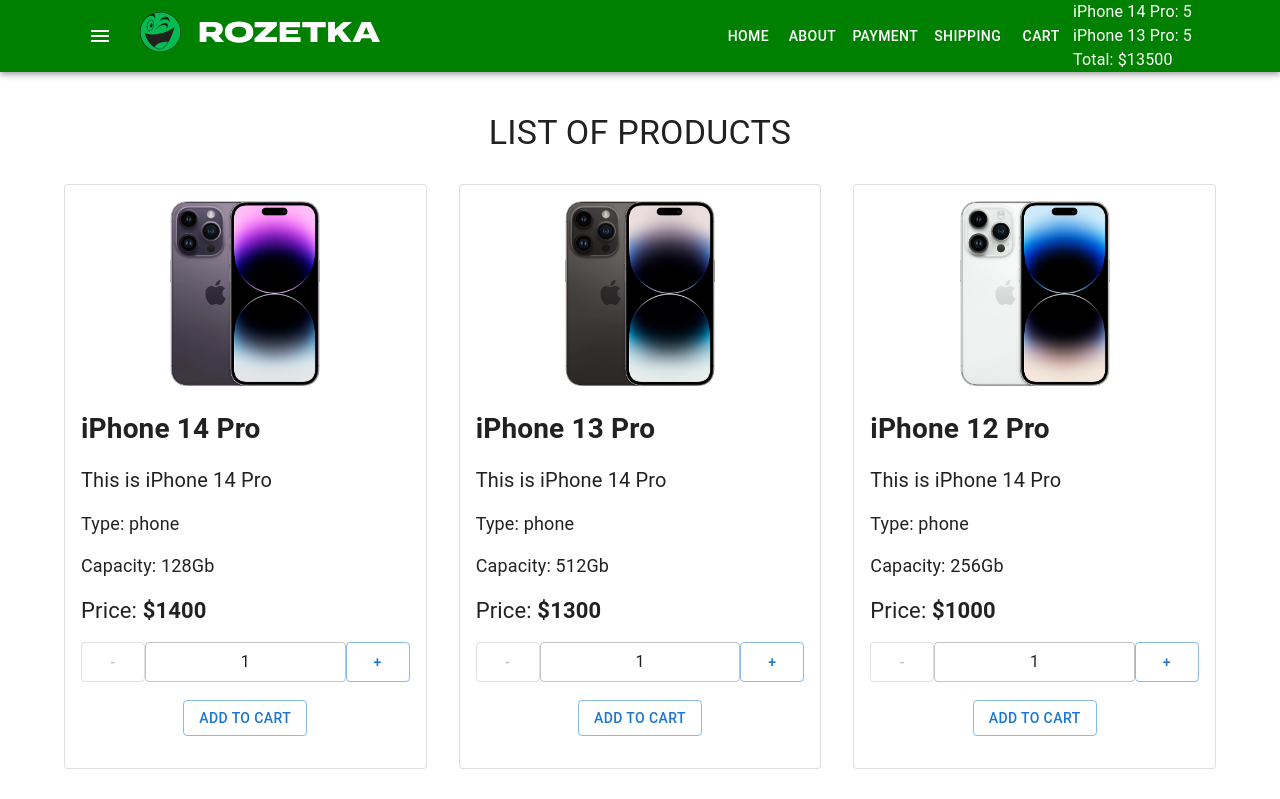
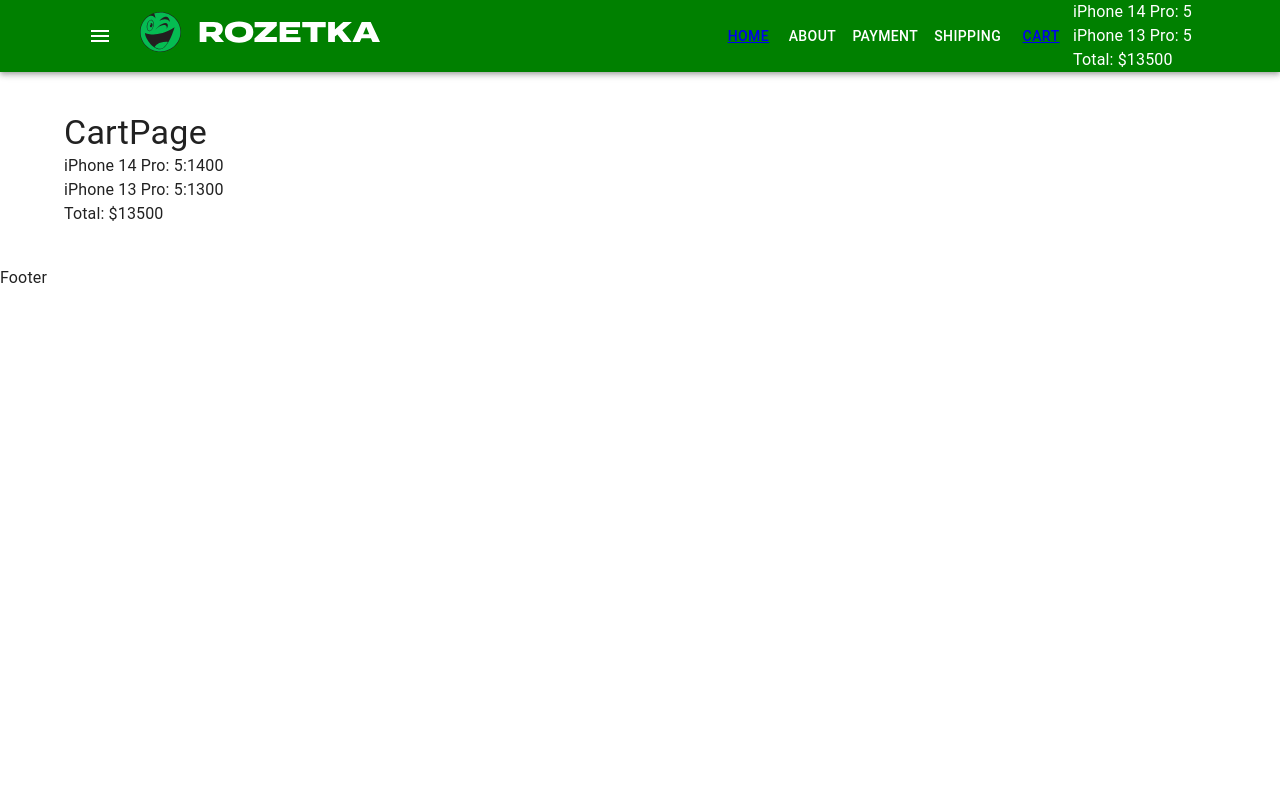
Before and after one commit to DaniaShulga/react-29-11, a React (Create React App) app: page /cart in a window 1280 px wide. Shown: the top 799 px of the page. Built offline with nearby package versions, Linux system fonts and the light colour scheme.

Commit message:
добавили новую страницу при нажатии на кнопку Cart

```diff
--- a/package.json
+++ b/package.json
@@ -16,6 +16,7 @@
     "@types/react-dom": "^18.0.11",
     "react": "^18.2.0",
     "react-dom": "^18.2.0",
+    "react-router-dom": "^6.9.0",
     "react-scripts": "5.0.1",
     "sass": "^1.58.3",
     "typescript": "^4.9.5",
--- a/src/components/Menu/Menu.tsx
+++ b/src/components/Menu/Menu.tsx
@@ -1,14 +1,19 @@
 import Button from '@mui/material/Button'
+import { Link } from 'react-router-dom'
 
 type Props = {}
 const Menu = (props: Props) => {
     return (
         <>
-            <Button color="inherit">Home</Button>
+            <Button color="inherit">
+                <Link to="/">Home</Link>
+            </Button>
             <Button color="inherit">About</Button>
             <Button color="inherit">Payment</Button>
             <Button color="inherit">Shipping</Button>
-            <Button color="inherit">Cart</Button>
+            <Button color="inherit">
+                <Link to="/cart">Cart</Link>
+            </Button>
         </>
     )
 }
--- a/src/container/App/App.tsx
+++ b/src/container/App/App.tsx
@@ -1,9 +1,12 @@
 import Footer from 'container/Footer/Footer'
 import Header from 'container/Header/Header'
-import Main from 'container/Main/Main'
 import CssBaseline from '@mui/material/CssBaseline'
 import { StyledEngineProvider } from '@mui/material/styles'
 import { useState } from 'react'
+import { Container } from '@mui/material'
+import Home from 'pages/Home/Home'
+import { Route, Routes } from 'react-router-dom'
+import CartPage from 'pages/Cart/CartPage'
 
 type Props = {}
 
@@ -28,7 +31,18 @@
         <StyledEngineProvider injectFirst>
             <CssBaseline />
             <Header productsInCart={productsInCart} />
-            <Main addProductToCart={addProductToCart} />
+            <Container sx={{ padding: '40px 0' }}>
+                <Routes>
+                    <Route
+                        path="/"
+                        element={<Home addProductToCart={addProductToCart} />}
+                    />
+                    <Route
+                        path="/cart"
+                        element={<CartPage productsInCart={productsInCart} />}
+                    />
+                </Routes>
+            </Container>
             <Footer />
         </StyledEngineProvider>
     )
--- a/src/container/Main/Main.tsx
+++ /dev/null
@@ -1,14 +0,0 @@
-import { Container } from '@mui/material'
-import Home from 'pages/Home/Home'
-
-type Props = {
-    addProductToCart: (id: number, count: number) => void
-}
-const Main = ({ addProductToCart }: Props) => {
-    return (
-        <Container sx={{ padding: '40px 0' }}>
-            <Home addProductToCart={addProductToCart} />
-        </Container>
-    )
-}
-export default Main
--- a/src/index.tsx
+++ b/src/index.tsx
@@ -1,10 +1,13 @@
 import React from 'react'
 import ReactDOM from 'react-dom/client'
+import { BrowserRouter } from 'react-router-dom'
 import App from './container/App/App'
 
 const root = ReactDOM.createRoot(document.getElementById('root') as HTMLElement)
 root.render(
     <React.StrictMode>
-        <App />
+        <BrowserRouter>
+            <App />
+        </BrowserRouter>
     </React.StrictMode>
 )
--- /dev/null
+++ b/src/pages/Cart/CartPage.tsx
@@ -0,0 +1,45 @@
+import { Typography } from '@mui/material'
+import productsArray, { getProductsObject, Products } from 'utils/productsArray'
+
+type Props = {
+    productsInCart: {
+        [id: number]: number
+    }
+    productsObject?: {
+        [id: number]: Products
+    }
+}
+const CartPage = ({
+    productsInCart,
+    productsObject = getProductsObject(productsArray),
+}: Props) => {
+    return (
+        <>
+            <Typography variant="h4" component={'h1'}>
+                CartPage
+            </Typography>
+            <div>
+                <div>
+                    {Object.keys(productsInCart).map((productId) => (
+                        <div key={productId}>
+                            {productsObject[parseInt(productId)].title}:{' '}
+                            {productsInCart[parseInt(productId)]}:
+                            {productsObject[parseInt(productId)].price}
+                        </div>
+                    ))}
+                </div>
+                <div>
+                    Total: $
+                    {Object.keys(productsInCart).reduce(
+                        (total, productId) =>
+                            total +
+                            productsObject[parseInt(productId)].price *
+                                productsInCart[parseInt(productId)],
+                        0
+                    )}
+                </div>
+            </div>
+        </>
+    )
+}
+export default CartPage
```
Also changed, not shown: 1 other file (tests, documents, lock files or other folders).
